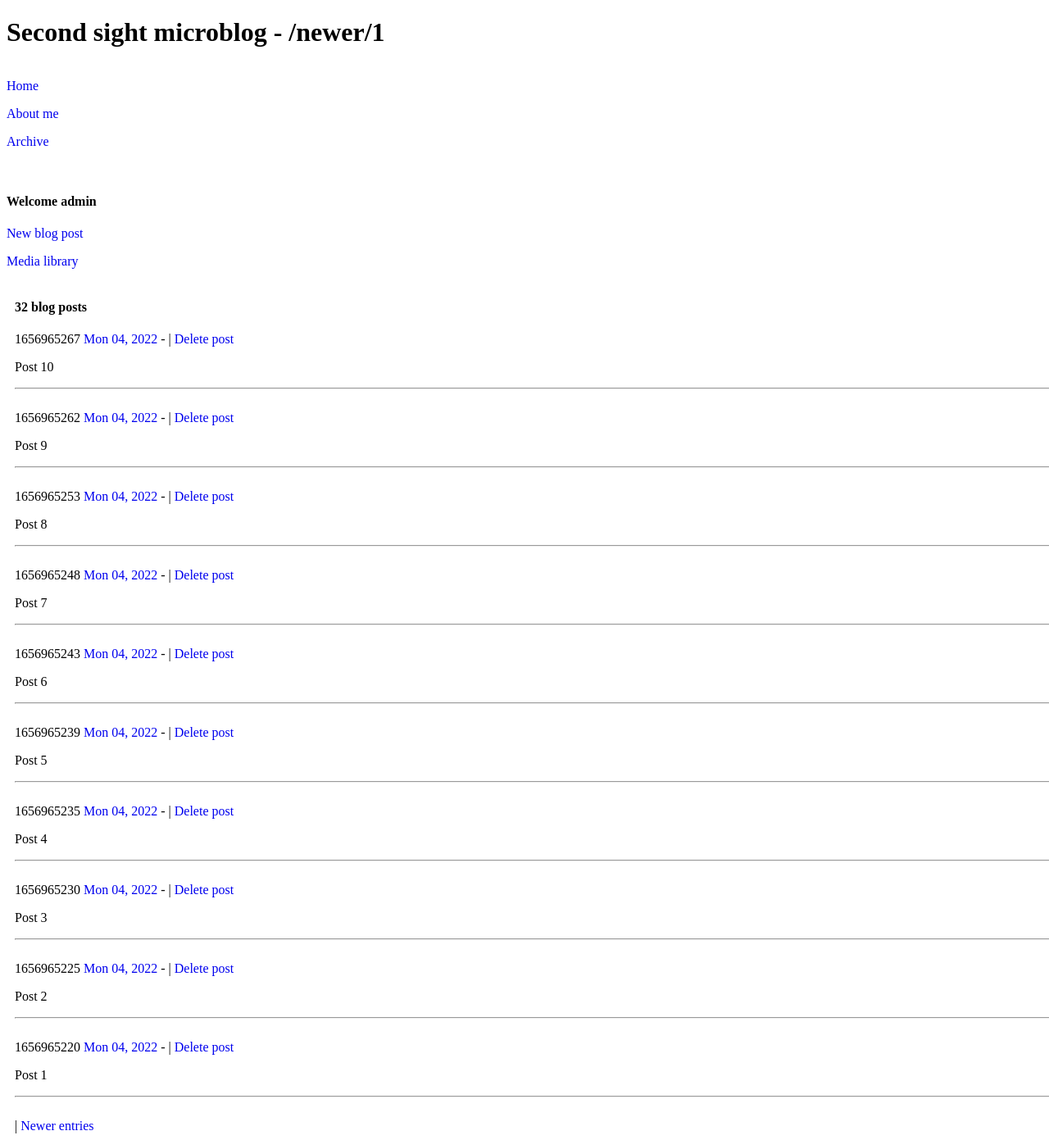
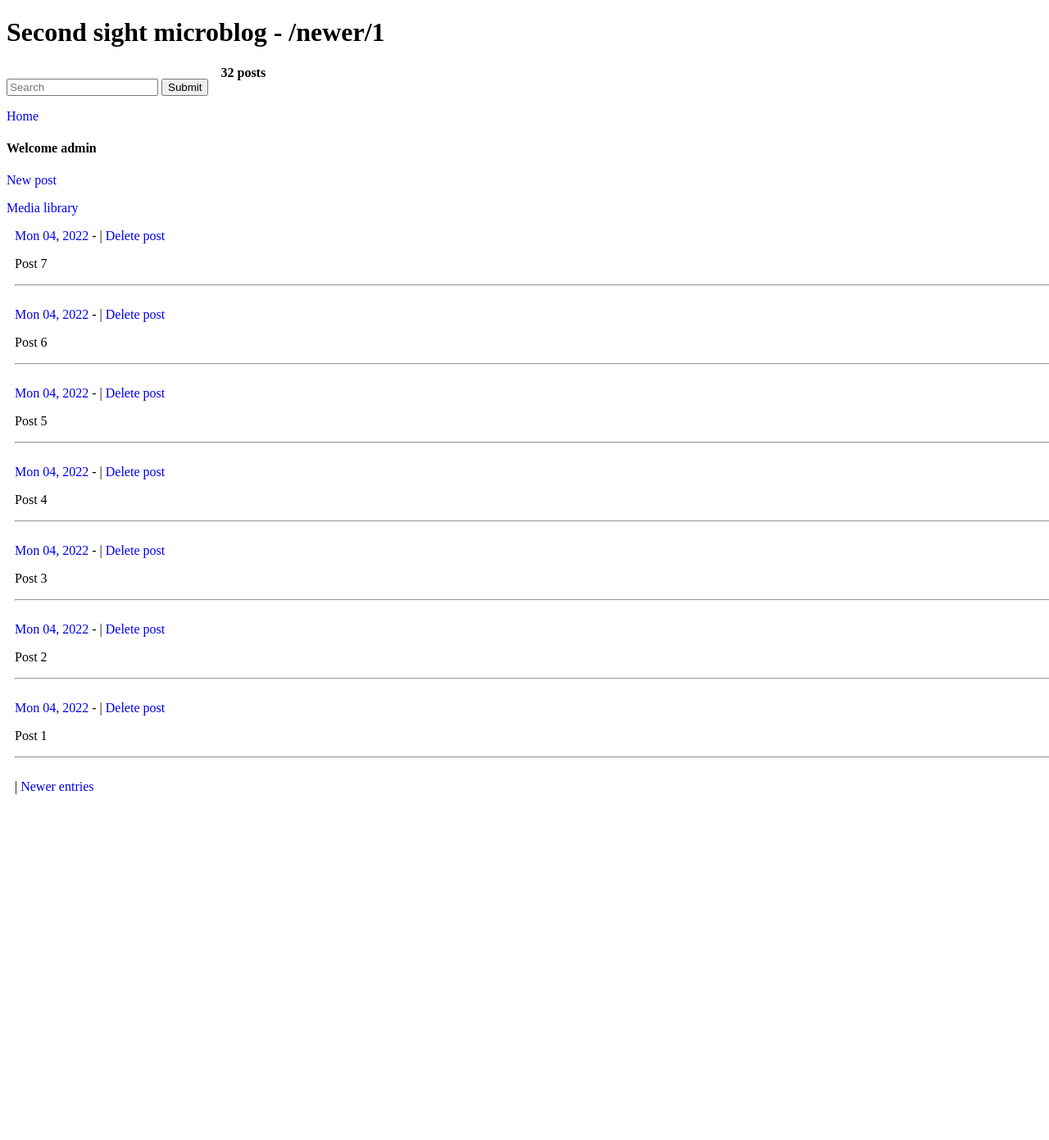
Before and after one commit to n0x5/Second-Sight-microblog, a Flask app: page /newer/1 in a window 1280 px wide. Shown: the whole page at 82% size. After the commit the page ends 969 px from the top, so only its background shows below. Run offline with Flask 2, Linux system fonts and the light colour scheme; the visitor is signed in with stand-in values (Sample User, id 1); data comes from the database, SQL or seed files in the repository; some libraries are stand-ins or nearby versions.

Commit message:
search+media library

```diff
--- a/app.py
+++ b/app.py
@@ -14,6 +14,7 @@ import time
 
 app = Flask(__name__)
 
+posts_per_page = 7
 date_format = '%a %d, %Y'
 site_title = 'Second sight microblog'
 extension_list = ['codehilite', 'fenced_code', 'extra', 'meta', 'sane_lists', 'toc', 'wikilinks']
@@ -29,10 +30,23 @@ if not os.path.exists(db_path):
     conn.execute(sql)
     conn.close()
 
+
+@app.route("/search/", methods=['GET', 'POST'])
+def search(search=None):
+    if request.method == 'POST':
+        conn = sqlite3.connect(os.path.join(db_path, 'site.db'))
+        search = request.form['search']
+        sql = 'select body, post_id, date, substr(body, instr(lower(body), "{}")-20, 75) from blog where body like ? order by date' .format(search.lower())
+        results = [(markdown.markdown(item[0], extensions=extension_list).replace('<img', '<img width="200"'), item[1], \
+                datetime.datetime.fromtimestamp(item[2]).strftime(date_format), item[3], item[2]) for item in conn.execute(sql, ('%'+search+'%',))]
+        count = len(results)
+        conn.close()
+    return render_template('search.html', results=results, count=count, search=search)
+
 @app.route("/")
 def hello():
     conn = sqlite3.connect(os.path.join(db_path, 'site.db'))
-    sql = 'select * from blog order by date desc limit 10'
+    sql = 'select * from blog order by date desc limit {}' .format(posts_per_page)
     results = [(markdown.markdown(item[0], extensions=extension_list).replace('<img', '<img width="500"'), item[1], \
                 datetime.datetime.fromtimestamp(item[2]).strftime(date_format), item[3], item[2]) for item in conn.execute(sql)]
     if len(results) != 0:
@@ -64,7 +78,7 @@ def hello():
 @app.route("/older/<after>")
 def older(after=None):
     conn = sqlite3.connect(os.path.join(db_path, 'site.db'))
-    sql_lower = 'select * from blog where date < ? order by date desc limit 10'
+    sql_lower = 'select * from blog where date < ? order by date desc limit {}' .format(posts_per_page)
     results = [(markdown.markdown(item[0], extensions=extension_list).replace('<img', '<img width="500"'), item[1], \
                 datetime.datetime.fromtimestamp(item[2]).strftime(date_format), item[3], item[2]) for item in conn.execute(sql_lower, (after,))]
     highest_id = results[0][-1]
@@ -92,7 +106,7 @@ def older(after=None):
 @app.route("/newer/<after>")
 def newer(after=None):
     conn = sqlite3.connect(os.path.join(db_path, 'site.db'))
-    sql_higher2 = 'select * from blog where date > ? order by date limit 10'
+    sql_higher2 = 'select * from blog where date > ? order by date limit {}' .format(posts_per_page)
     results = [(markdown.markdown(item[0], extensions=extension_list).replace('<img', '<img width="500"'), item[1], \
                 datetime.datetime.fromtimestamp(item[2]).strftime(date_format), item[3], item[2]) for item in conn.execute(sql_higher2, (after,))]
     results.reverse()
@@ -147,8 +161,11 @@ def post(post_id=None):
     sql = 'select * from blog where post_id == {}' .format(post_id)
     results = [(markdown.markdown(item[0], extensions=extension_list).replace('<img', '<img width="500"'), item[1], \
                 datetime.datetime.fromtimestamp(item[2]).strftime(date_format), item[3]) for item in conn.execute(sql)]
+    sql2 = 'select date from blog'
+    results2 = [item for item in conn.execute(sql2)]
+    count = len(results2)
     conn.close()
-    return render_template('post.html', results=results, site_title=site_title, user=current_app.config['USERNAME'])
+    return render_template('post.html', results=results, site_title=site_title, user=current_app.config['USERNAME'], count=count)
 
 @app.route('/delete/<post_id>')
 def delete(post_id=None):
@@ -191,6 +208,16 @@ def upload_file_blog(date=None):
                     pass
             return redirect('/')
 
+@app.route('/library')
+def media_library():
+    upload = os.path.join(app.root_path, 'static', 'uploads')
+    list_img = []
+    for subdir, dirs, files in os.walk(upload):
+        for fn in files:
+            subdir1 = subdir.split(os.path.sep)[-1]+'/'+fn
+            list_img.append(subdir1)
+            list_img.reverse()
+    return render_template('media_library.html', site_title=site_title, user=current_app.config['USERNAME'], list_img=list_img)
 
 @app.route('/login', methods=['GET', 'POST'])
 def login():
--- a/templates/index.html
+++ b/templates/index.html
@@ -2,9 +2,9 @@
 <h1>Microblog test</h1>
 
 {% block content %}
-<h4>{{count}} blog posts</h4>
+
 {% for item in results %}
-{{item[4]}} <a href="/post/{{item[3]}}">{{item[2]}}</a>{% if session.logged_in %} - | <a href="/delete/{{item[3]}}">Delete post</a>{% endif %} {{item[0]|safe}} <hr><br>
+<a href="/post/{{item[3]}}">{{item[2]}}</a>{% if session.logged_in %} - | <a href="/delete/{{item[3]}}">Delete post</a>{% endif %} {{item[0]|safe}} <hr><br>
 {% endfor %}
 
 {{lower_posts|safe}} | {{higher_posts|safe}}
--- a/templates/layout.html
+++ b/templates/layout.html
@@ -11,13 +11,16 @@
   </head>
   <div class="sidebar">
     <p>{% block b2 %}{% endblock %}</p>
+    <form method='post' action='/search/{{search}}'>
+    <div><input type='text' name='search' placeholder='Search'>
+    <input type='submit'>
+    </div>
+    </form>
     <p><a href="/">Home</a></p>
-    <p><a href="/about">About me</a></p>
-    <p><a href="/archive">Archive</a></p><br>
 
     {% if session.logged_in %}
     <h4>Welcome {{user}}</h4>
-    <p><a href="/new">New blog post</a></p>
+    <p><a href="/new">New post</a></p>
     <p><a href="/library">Media library</a></p>
     {% else %}
     <p><a href="/login">Login</a></p>
@@ -25,6 +28,7 @@
 
   </div>
   <body>
+    <h4>{{count}} posts</h4>
     <div class="content">{% block content %}{% endblock %}</div>
   </body>
 </html>
```
Also changed, not shown: templates/media_library.html (added, +15 -0 lines), templates/search.html (added, +10 -0 lines).
